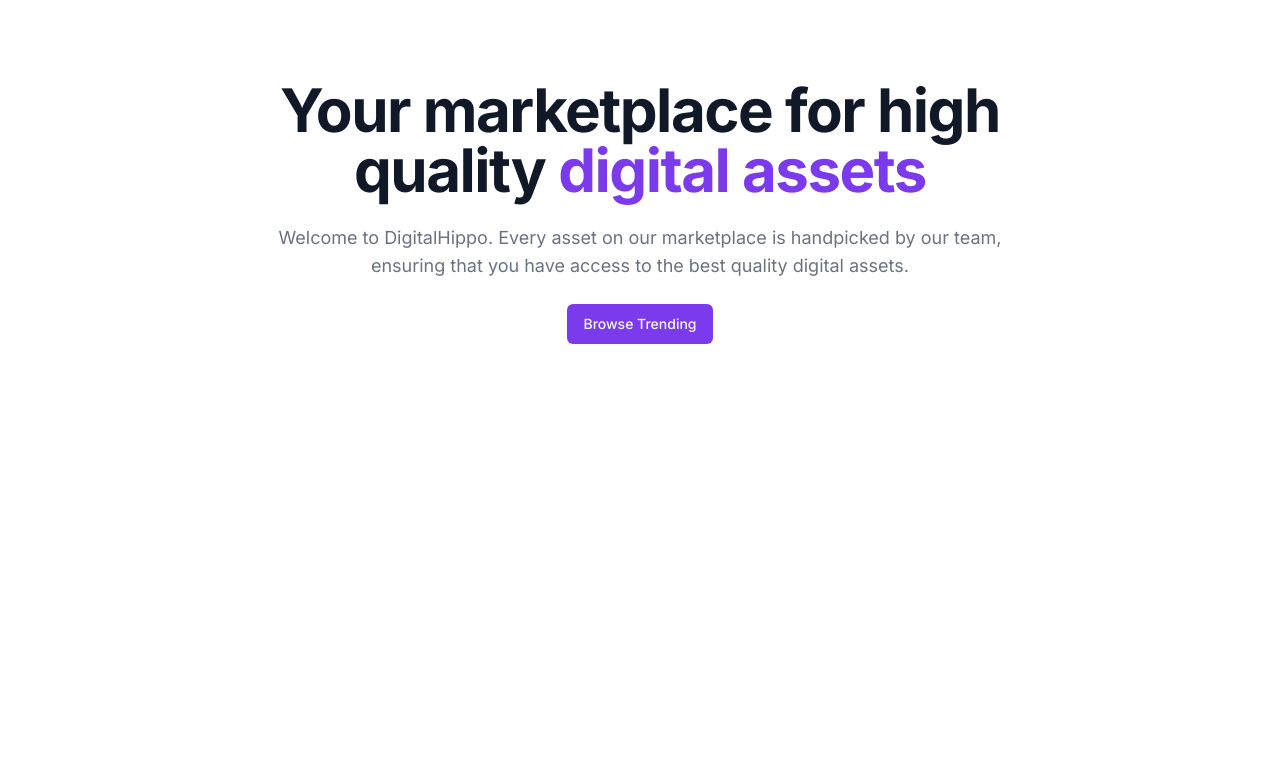
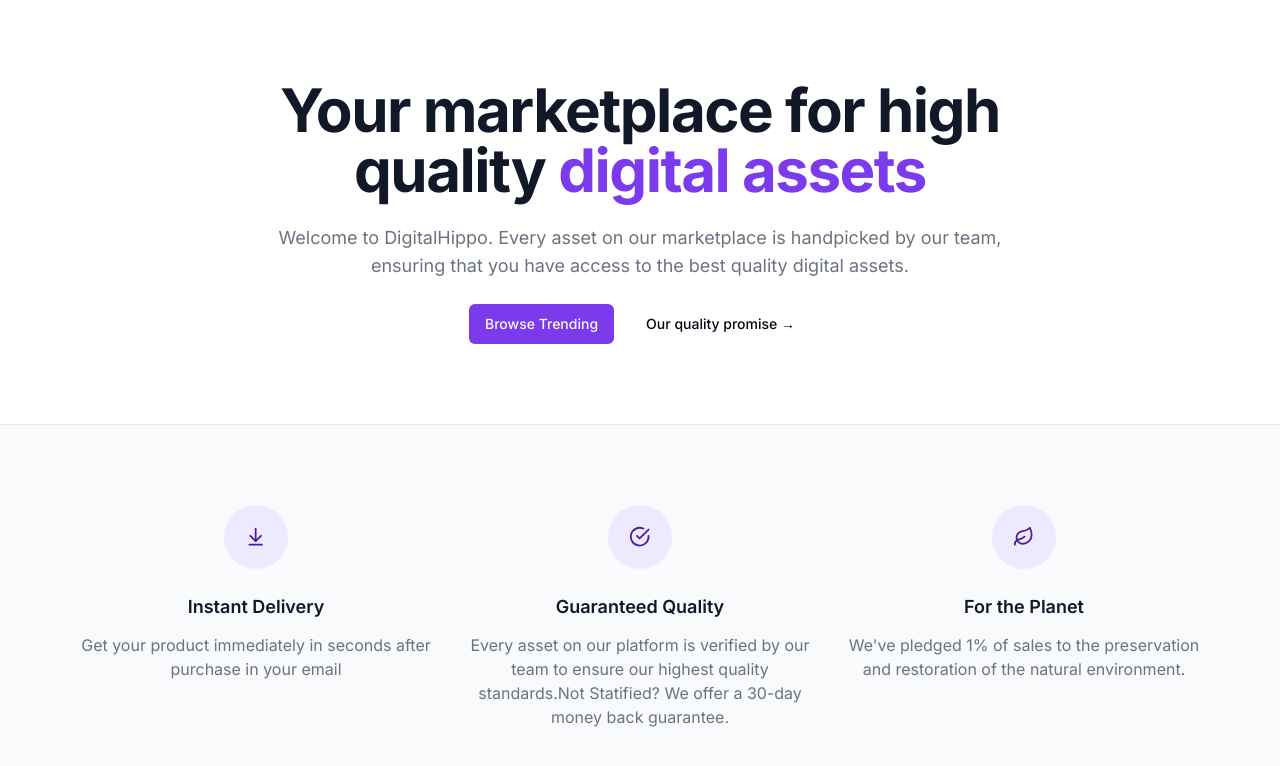
Before and after one commit to sinhadeepak1115/digital-marketplace, a Next.js app: page / in a window 1280 px wide. Shown: the top 766 px of the page. Built offline with nearby package versions, Linux system fonts and the light colour scheme.

Commit message:
basic page is built.

```diff
--- a/src/app/page.tsx
+++ b/src/app/page.tsx
@@ -1,6 +1,28 @@
 import Link from "next/link";
 import MaxWidthWrapper from "@/components/MaxWidthWrapper";
-import { buttonVariants } from "@/components/ui/button";
+import { Button, buttonVariants } from "@/components/ui/button";
+import { ArrowDownToLine, CheckCircle, Leaf } from "lucide-react";
+
+const perks = [
+  {
+    name: "Instant Delivery",
+    Icon: ArrowDownToLine,
+    description:
+      "Get your product immediately in seconds after purchase in your email",
+  },
+  {
+    name: "Guaranteed Quality",
+    Icon: CheckCircle,
+    description:
+      "Every asset on our platform is verified by our team to ensure our highest quality standards.Not Statified? We offer a 30-day money back guarantee.",
+  },
+  {
+    name: "For the Planet",
+    Icon: Leaf,
+    description:
+      "We've pledged 1% of sales to the preservation and restoration of the natural environment.",
+  },
+];
 
 export default function Home() {
   return (
@@ -20,9 +42,37 @@
             <Link href="/products" className={buttonVariants()}>
               Browse Trending
             </Link>
+            <Button variant="gost">Our quality promise &rarr;</Button>
           </div>
         </div>
+        {/* TODO: List of products */}
       </MaxWidthWrapper>
+      <section className="border-t border-gray-200 bg-gray-50">
+        <MaxWidthWrapper className="py-20">
+          <div className="grid grid-cols-1 gap-y-12 sm:grid-cols-2 sm:gap-x-6 lg:grid-cols-3 lg:gap-x-8 lg:gap-y-0">
+            {perks.map((perk) => (
+              <div
+                key={perk.name}
+                className="text-center md:flex md:items-start md:text-left lg:block lg:text-center"
+              >
+                <div className="md:flex-shrink-0 flex justify-center">
+                  <div className="h-16 w-16 flex items-center justify-center rounded-full bg-violet-100 text-violet-900">
+                    {<perk.Icon className="h-1/3 w-1/3" />}
+                  </div>
+                </div>
+                <div className="mt-6 md:ml-4 md:mt-0 lg:ml-0 lg:mt-6">
+                  <h3 className="text-lg font-semibold text-gray-900">
+                    {perk.name}
+                  </h3>
+                  <p className="mt-3 text-base text-muted-foreground">
+                    {perk.description}
+                  </p>
+                </div>
+              </div>
+            ))}
+          </div>
+        </MaxWidthWrapper>
+      </section>
     </>
   );
 }
```
